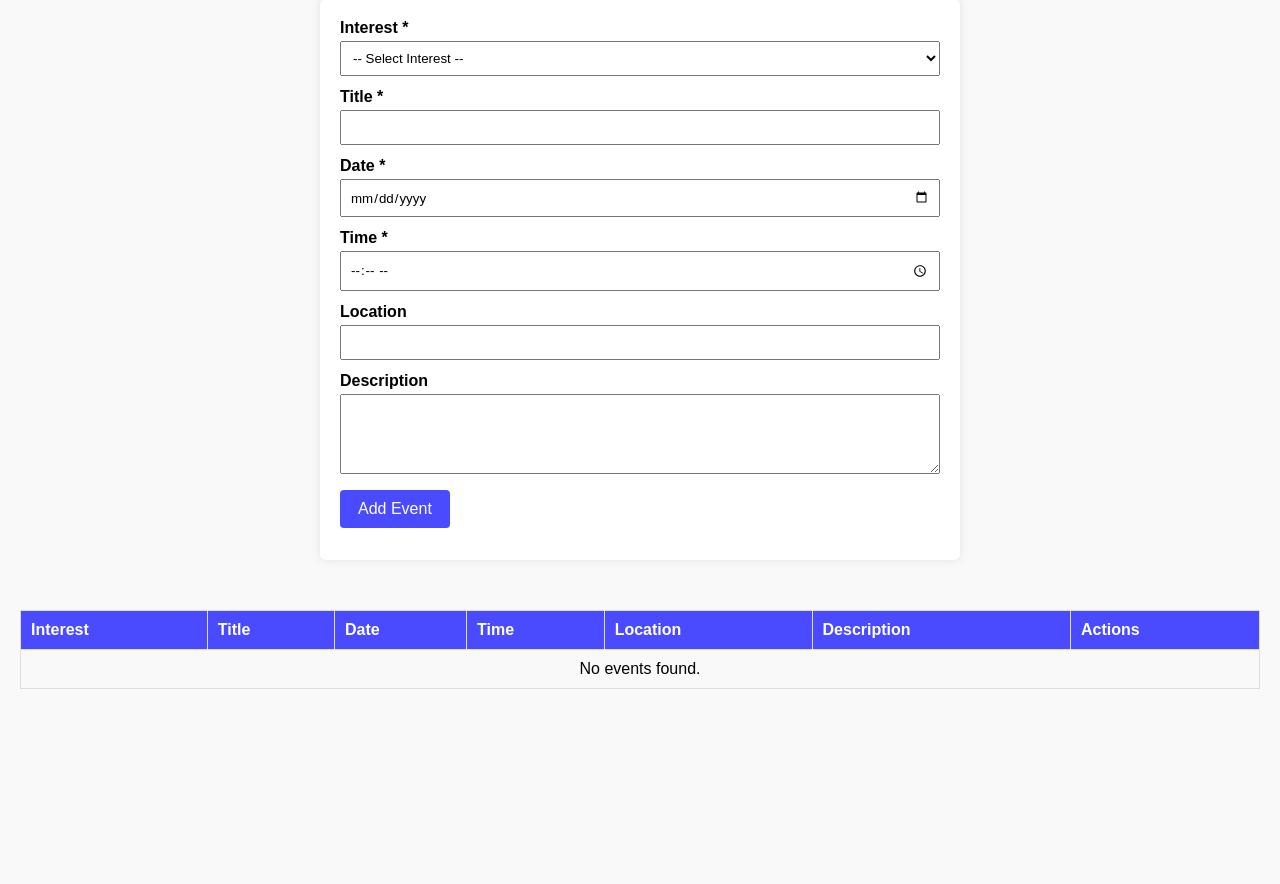
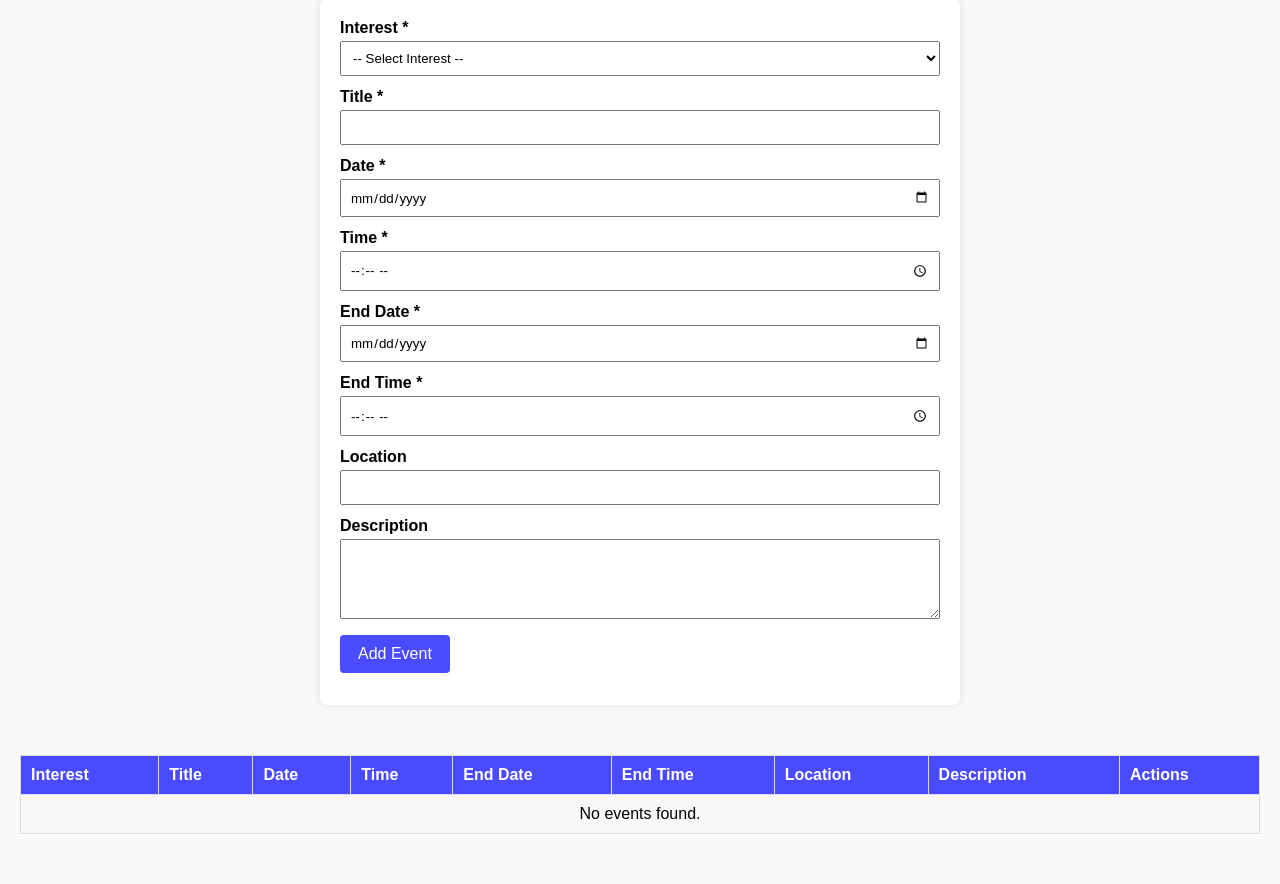
Before and after one commit to Sawanrawats1/Xcuria, a PHP site: page /recommend/Dashboard/manage_events.php in a window 1280 px wide. Shown: the part 167-1051 px from the top of the page. Before the commit the page ends 856 px from the top, so only its background shows below. Run offline with PHP 8.4, Linux system fonts and the light colour scheme; the visitor is signed in with stand-in values (Sample User, id 1); data that the repository does not hold is empty.

Commit message:
Add end_date/end_time fields to admin Manage Events page for consistency

```diff
--- a/Dashboard/manage_events.php
+++ b/Dashboard/manage_events.php
@@ -18,16 +18,20 @@ if ($_SERVER['REQUEST_METHOD'] === 'POST') {
     $description = trim($_POST['description']);
     $date        = $_POST['date'] ?? '';
     $time        = $_POST['time'] ?? '00:00:00';
+    $end_date    = $_POST['end_date'] ?? '';
+    $end_time    = $_POST['end_time'] ?? '00:00:00';
     $location    = trim($_POST['location']);
     $interest_id = $_POST['interest_id'] ?? null;
 
-    if (empty($title) || empty($date) || empty($time) || empty($interest_id)) {
-        $error = "Please fill in all required fields (title, date, time, interest).";
+    if (empty($title) || empty($date) || empty($time) || empty($end_date) || empty($end_time) || empty($interest_id)) {
+        $error = "Please fill in all required fields (title, date, time, end date, end time, interest).";
     } else {
         if ($id) {
             // Update event
-            $stmt = $conn->prepare("UPDATE events SET title=?, description=?, date=?, time=?, location=?, interest_id=? WHERE id=?");
-            $stmt->bind_param("sssssii", $title, $description, $date, $time, $location, $interest_id, $id);
+            $stmt = $conn->prepare("UPDATE events SET title=?, description=?, date=?, time=?, end_date=?, end_time=?, location=?, interest_id=? WHERE id=?");
+            // 7 strings (title, description, date, time, end_date, end_time, location)
+            // + 2 ints (interest_id, id) = "sssssssii"
+            $stmt->bind_param("sssssssii", $title, $description, $date, $time, $end_date, $end_time, $location, $interest_id, $id);
             if ($stmt->execute()) {
                 $success = "Event updated successfully.";
             } else {
@@ -36,8 +40,9 @@ if ($_SERVER['REQUEST_METHOD'] === 'POST') {
             $stmt->close();
         } else {
             // Insert new event
-            $stmt = $conn->prepare("INSERT INTO events (title, description, date, time, location, interest_id) VALUES (?, ?, ?, ?, ?, ?)");
-            $stmt->bind_param("sssssi", $title, $description, $date, $time, $location, $interest_id);
+            $stmt = $conn->prepare("INSERT INTO events (title, description, date, time, end_date, end_time, location, interest_id) VALUES (?, ?, ?, ?, ?, ?, ?, ?)");
+            // 7 strings + 1 int (interest_id) = "sssssssi"
+            $stmt->bind_param("sssssssi", $title, $description, $date, $time, $end_date, $end_time, $location, $interest_id);
             if ($stmt->execute()) {
                 $success = "New event added successfully.";
             } else {
@@ -286,6 +291,14 @@ $eventsResult = $conn->query("
         <input type="time" name="time" id="form_time" required />
     </div>
     <div>
+        <label for="end_date">End Date *</label>
+        <input type="date" name="end_date" id="form_end_date" required />
+    </div>
+    <div>
+        <label for="end_time">End Time *</label>
+        <input type="time" name="end_time" id="form_end_time" required />
+    </div>
+    <div>
         <label for="location">Location</label>
         <input type="text" name="location" id="form_location" />
     </div>
@@ -307,6 +320,8 @@ $eventsResult = $conn->query("
             <th>Title</th>
             <th>Date</th>
             <th>Time</th>
+            <th>End Date</th>
+            <th>End Time</th>
             <th>Location</th>
             <th>Description</th>
             <th>Actions</th>
@@ -320,6 +335,8 @@ $eventsResult = $conn->query("
     <td><?= htmlspecialchars($ev['title']) ?></td>
     <td><?= htmlspecialchars($ev['date']) ?></td>
     <td><?= htmlspecialchars($ev['time']) ?></td>
+    <td><?= htmlspecialchars($ev['end_date'] ?? '') ?></td>
+    <td><?= htmlspecialchars($ev['end_time'] ?? '') ?></td>
     <td><?= htmlspecialchars($ev['location']) ?></td>
     <td><?= nl2br(htmlspecialchars($ev['description'])) ?></td>
     <td>
@@ -330,7 +347,7 @@ $eventsResult = $conn->query("
 
             <?php endwhile; ?>
         <?php else: ?>
-            <tr><td colspan="7" style="text-align:center;">No events found.</td></tr>
+            <tr><td colspan="9" style="text-align:center;">No events found.</td></tr>
         <?php endif; ?>
     </tbody>
 </table>
@@ -356,6 +373,14 @@ $eventsResult = $conn->query("
       <div>
           <label for="edit_time">Time *</label>
           <input type="time" name="time" id="edit_time" required />
+      </div>
+      <div>
+          <label for="edit_end_date">End Date *</label>
+          <input type="date" name="end_date" id="edit_end_date" required />
+      </div>
+      <div>
+          <label for="edit_end_time">End Time *</label>
+          <input type="time" name="end_time" id="edit_end_time" required />
       </div>
       <div>
           <label for="edit_location">Location</label>
@@ -426,7 +451,7 @@ $eventsResult = $conn->query("
   let deleteEventId = null;
 
   // Open Edit Modal and populate fields
-  function openEditModal(eventId) {
+ function openEditModal(eventId) {
     const row = document.getElementById('event-' + eventId);
     if (!row) return;
 
@@ -436,8 +461,10 @@ $eventsResult = $conn->query("
     document.getElementById('edit_title').value = cells[1].innerText;
     document.getElementById('edit_date').value = cells[2].innerText;
     document.getElementById('edit_time').value = cells[3].innerText;
-    document.getElementById('edit_location').value = cells[4].innerText;
-    document.getElementById('edit_description').value = cells[5].innerText;
+    document.getElementById('edit_end_date').value = cells[4].innerText || cells[2].innerText;
+    document.getElementById('edit_end_time').value = cells[5].innerText || cells[3].innerText;
+    document.getElementById('edit_location').value = cells[6].innerText;
+    document.getElementById('edit_description').value = cells[7].innerText;
 
     editModal.style.display = 'flex';
   }
```
